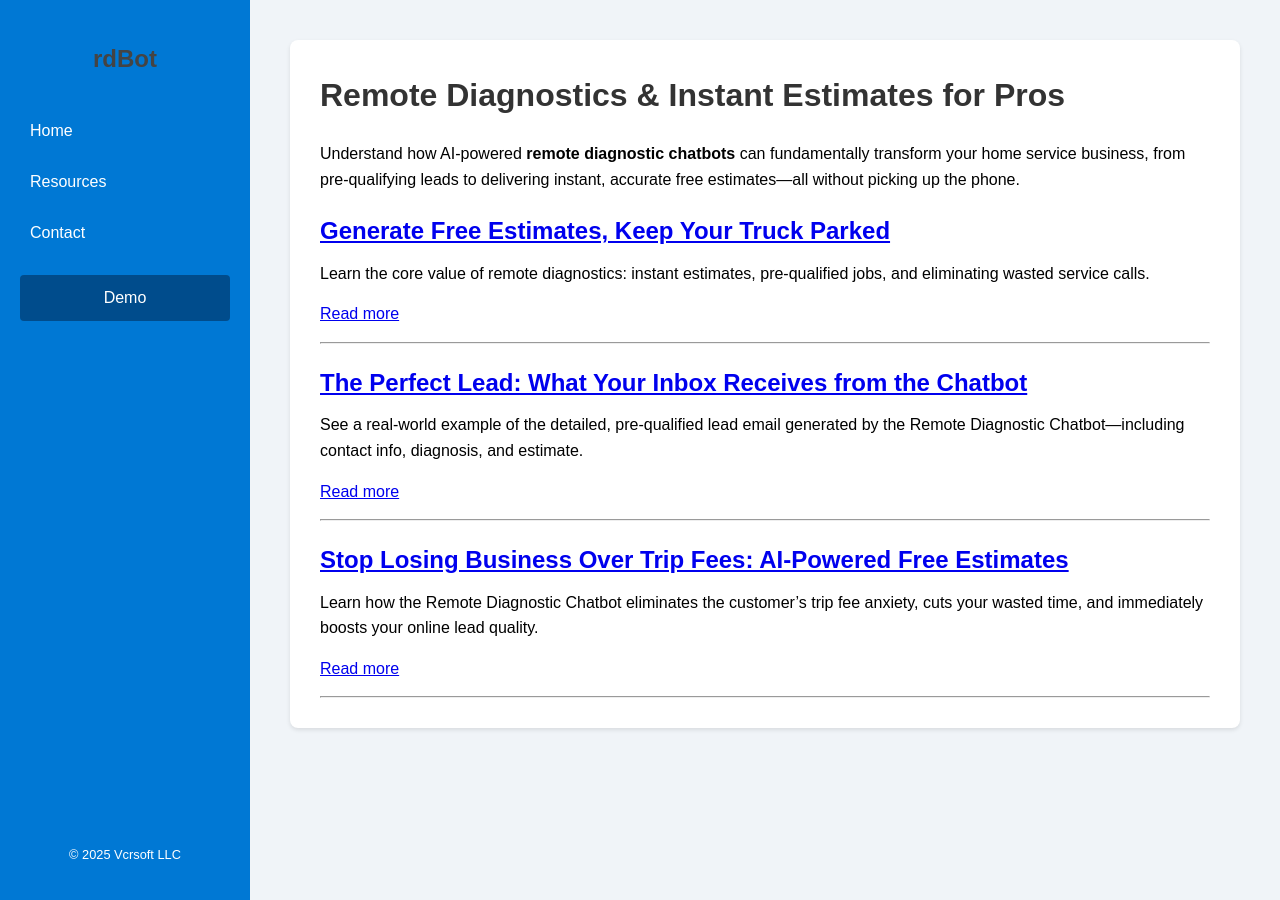
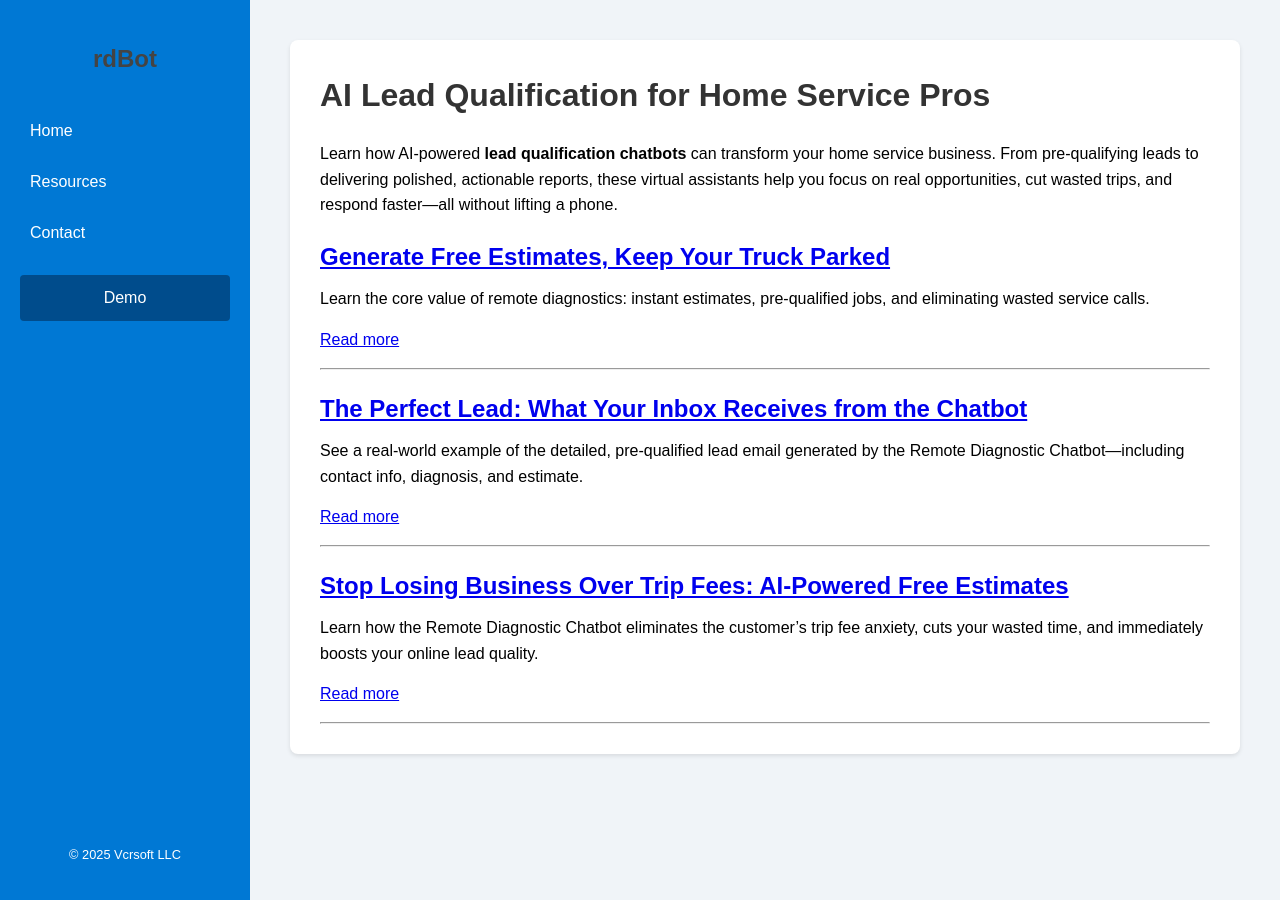
Before and after one commit to vcrsoft/vcrsoft.github.io, a Jekyll site: the page built from resources.md, in a window 1280 px wide. Built offline with Jekyll 4.4.1, drawn with Linux system fonts in a browser that asks for light colours.

Commit message:
Update resources.md

```diff
--- a/resources.md
+++ b/resources.md
@@ -4,9 +4,9 @@ title: Resources
 permalink: /resources/
 ---
 
-# Remote Diagnostics & Instant Estimates for Pros
+# AI Lead Qualification for Home Service Pros
 
-Understand how AI-powered **remote diagnostic chatbots** can fundamentally transform your home service business, from pre-qualifying leads to delivering instant, accurate free estimates—all without picking up the phone.
+Learn how AI-powered **lead qualification chatbots** can transform your home service business. From pre-qualifying leads to delivering polished, actionable reports, these virtual assistants help you focus on real opportunities, cut wasted trips, and respond faster—all without lifting a phone.
 
 {% for resource in site.resources %}
 ## [{{ resource.title }}]({{ resource.url | relative_url }})
```
